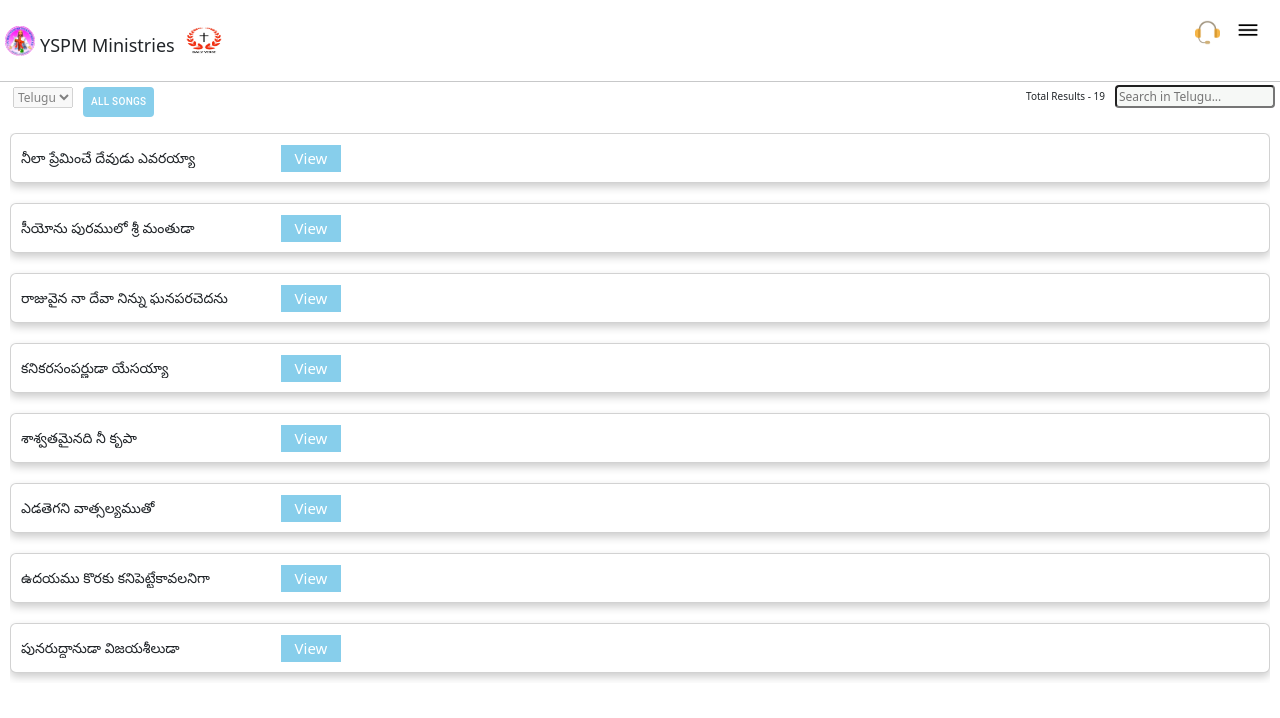
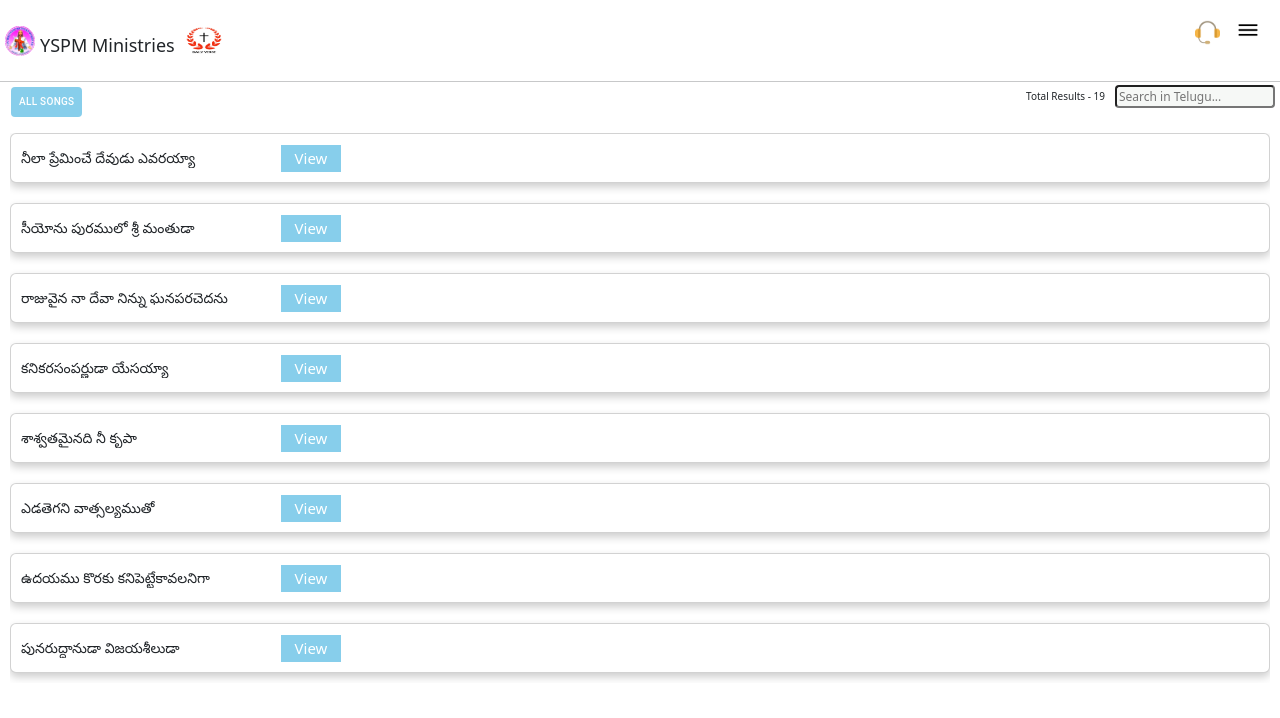
Before and after one commit to rameshmanepalli1234/Songs-App, a React (Create React App) app: page / in a window 1280 px wide. Shown: the top 718 px of the page. Built offline with nearby package versions, Linux system fonts and the light colour scheme.

Commit message:
hided select language dropdown

```diff
--- a/src/components/dashboard/Dashboard.jsx
+++ b/src/components/dashboard/Dashboard.jsx
@@ -144,10 +144,12 @@ const Dashboard = () => {
                     <MenuItem onClick={handleClose}>Read Bible</MenuItem>
                 </Menu>
             </h1>
+            { !+process.env.REACT_APP_HIDE_SELECT_LANGUAGE_DROPDOWN &&
                  <select className='selectLanguage' onChange={handleOnSelectLanguage} disabled={true}>
                      <option value='Telugu'>Telugu</option>
                      {/*<option value='English'>English</option>*/}
                  </select>
+            }
             <hr/>
             {  songsType === 'yspm' ?
                 <Button className='all_songs_option' onClick={handleOnAllSongs}>All Songs</Button> :
--- a/src/components/dashboard/Dashboard.scss
+++ b/src/components/dashboard/Dashboard.scss
@@ -158,7 +158,7 @@
 .all_songs_option{
   font-size: 10px !important;
  position: absolute;
-  left: 83px;
+  left: 11px;
   top: -11px;
   background-color: skyblue !important;
   color: white !important;
```
Also changed, not shown: 2 other files (tests, documents, lock files or other folders).
